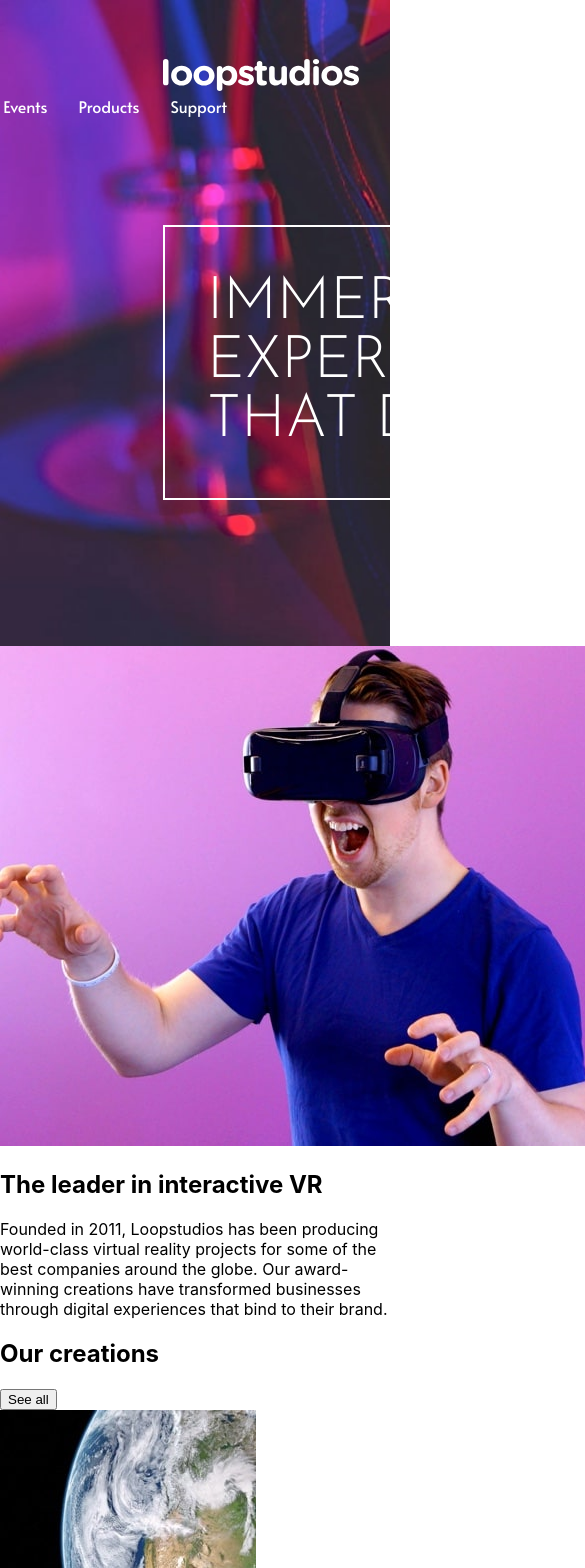
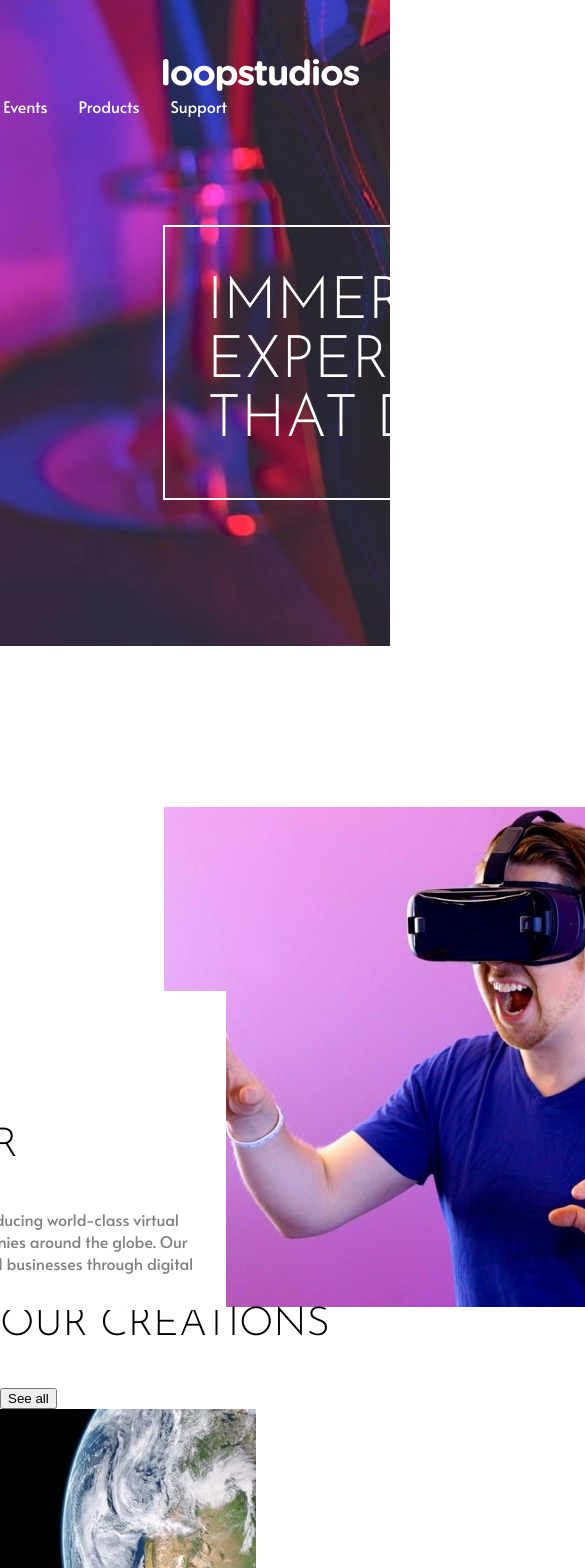
Before and after one commit to partum/loopstudios, a React (Create React App) app in the folder loopstudios/: page / in a window 390 px wide. Shown: the top 1568 px of the page, 585 px wide, since content can reach past the window. Built offline with nearby package versions, Linux system fonts and the light colour scheme.

Commit message:
finished article
not sure if this is the best way to make the design responsive

```diff
--- a/loopstudios/src/style.css
+++ b/loopstudios/src/style.css
@@ -14,6 +14,7 @@ header {
   padding: 59px 163px;
   box-sizing: border-box;
   overflow: hidden;
+  margin-bottom: 161px;
 }
 
 .App-logo {
@@ -51,3 +52,31 @@ h1 {
   align-items: center;
   margin-top: 130px;
 }
+.leader {
+  padding: 0px 164px;
+  box-sizing: border-box;
+  height: 498px;
+}
+.leader article {
+  background-color: white;
+  width: 629px;
+  height: 319px;
+  box-sizing: border-box;
+  padding: 95px 0px 0px 95px;
+  right: 164px;
+  position: absolute;
+  top: 991px;
+}
+h2 {
+  font-family: "Josefin Sans", sans-serif;
+  text-transform: uppercase;
+  font-size: 40px;
+  margin: 0;
+  margin-bottom: 42px;
+  font-weight: 300;
+}
+p {
+  margin: 0;
+  font-family: "Alata", sans-serif;
+  color: gray;
+}
```
